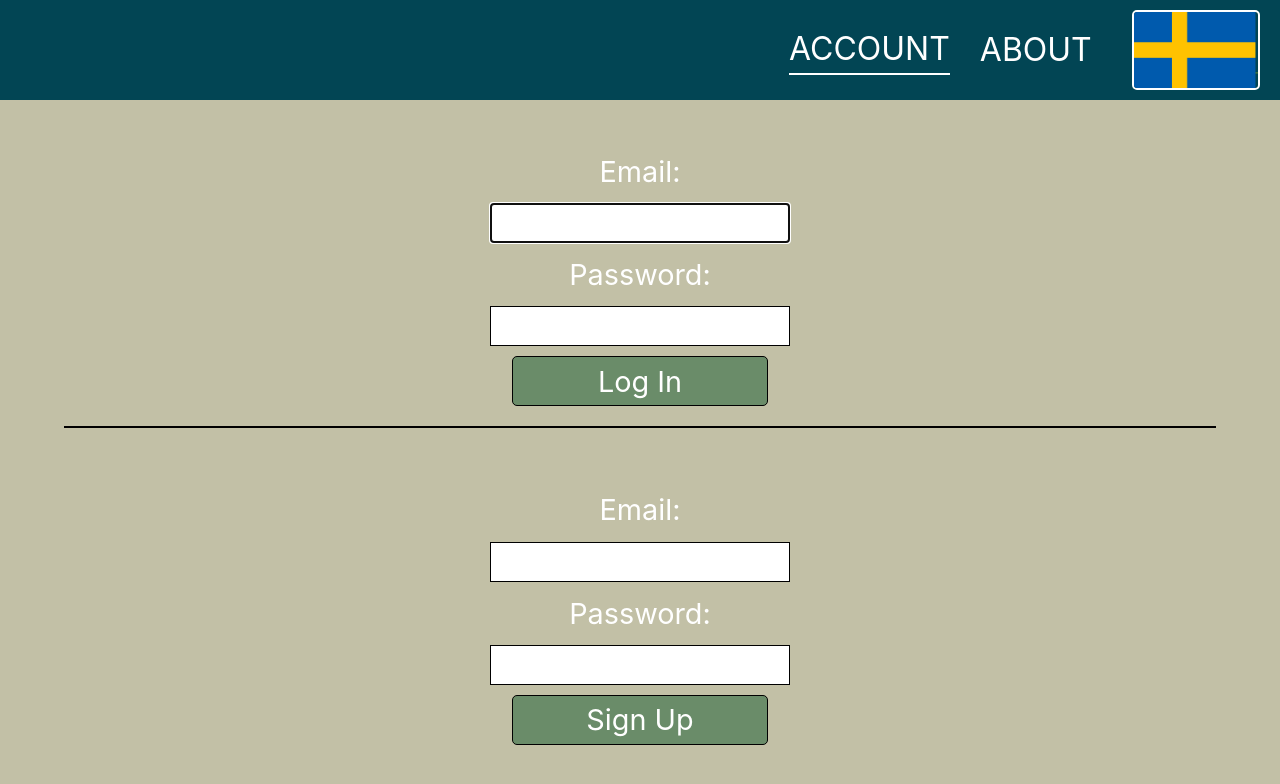
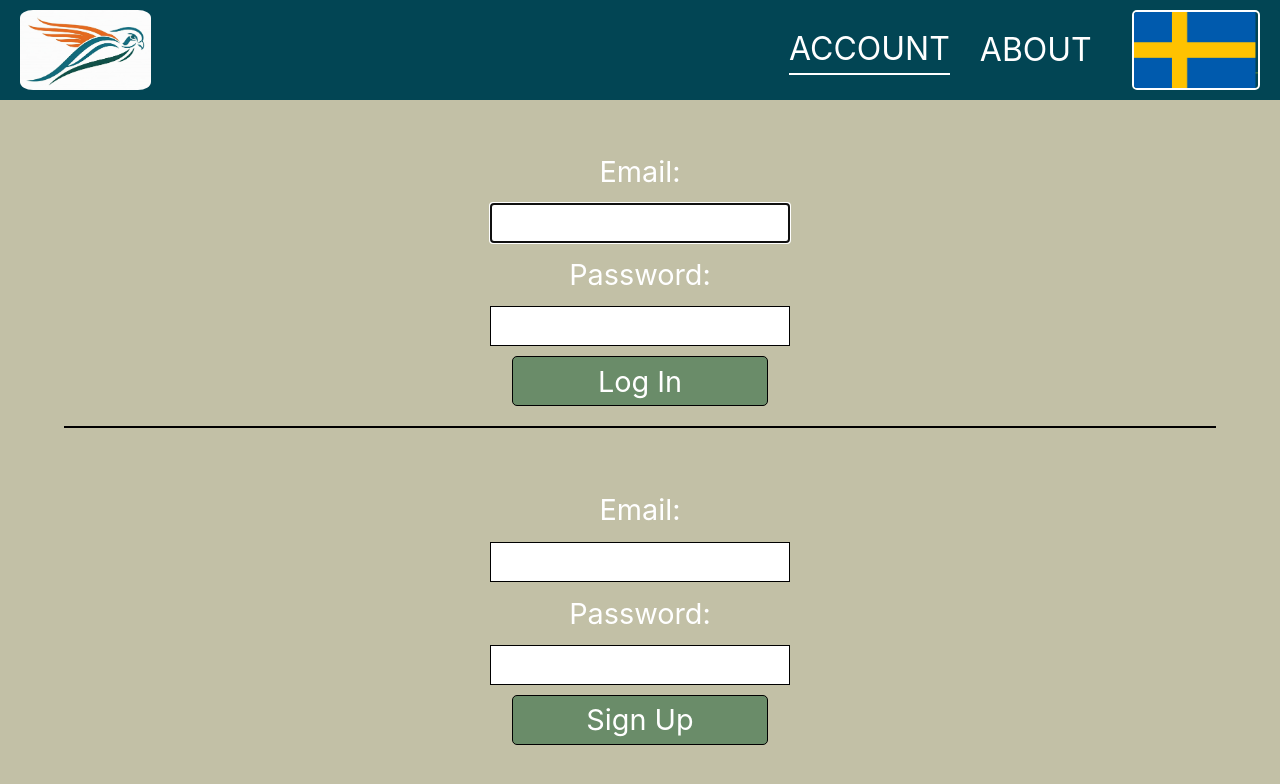
Before and after one commit to Robbie632/mastersDissertation, a React (Create React App) app in the folder frontend/: page / in a window 1280 px wide. Shown: the top 784 px of the page. Built offline with nearby package versions, Linux system fonts and the light colour scheme.

Commit message:
fixed bug that occurs when similarity is 0 and added logo

```diff
--- a/frontend/src/components/Menu.js
+++ b/frontend/src/components/Menu.js
@@ -1,7 +1,8 @@
 import "../styles/menu.css";
 import swedishFlag from "../assets/swedish_flag.png";
+import logo from "../assets/logo.jpeg";
 
-export default function Menu({loggedIn, setMenuSelection, menuSelection, language }) {
+export default function Menu({ loggedIn, setMenuSelection, menuSelection, language }) {
 
   function highlightBorder(menu) {
     const style = menuSelection === menu ? { "borderBottom": "2px solid white" } : {}
@@ -10,15 +11,18 @@ export default function Menu({loggedIn, setMenuSelection, menuSelection, languag
 
   return (
     <header className="App-header Holiday-Cheer-1-hex heading-1">
-      {loggedIn && <div className="menu-button default-button" style={highlightBorder("learn")} onClick={() => setMenuSelection("learn")} >LEARN</div>}
-      {loggedIn && <div className="menu-button default-button" style={highlightBorder("browse")} onClick={() => setMenuSelection("browse")}>BROWSE</div>}
-      <div className="menu-button default-button" style={highlightBorder("account")} onClick={() => setMenuSelection("account")}>
+      <div className="menu-item logo-container">
+        <img className="logo" alt="logo" src={logo}></img>
+      </div>
+      {loggedIn && <div className="menu-item menu-button default-button" style={highlightBorder("learn")} onClick={() => setMenuSelection("learn")} >LEARN</div>}
+      {loggedIn && <div className="menu-item menu-button default-button" style={highlightBorder("browse")} onClick={() => setMenuSelection("browse")}>BROWSE</div>}
+      <div className="menu-item menu-button default-button" style={highlightBorder("account")} onClick={() => setMenuSelection("account")}>
         ACCOUNT
       </div>
-      <div className="menu-button default-button" style={highlightBorder("about")} onClick={() => setMenuSelection("about")}>
+      <div className="menu-item menu-button default-button" style={highlightBorder("about")} onClick={() => setMenuSelection("about")}>
         ABOUT
       </div>
-      <div className="current-language">
+      <div className=" menu-item current-language">
         <img alt="Swedish flag" src={swedishFlag}></img>
       </div>
     </header>
--- a/frontend/src/components/MissingWordsLesson.js
+++ b/frontend/src/components/MissingWordsLesson.js
@@ -168,7 +168,7 @@ export default function MissingWordsLesson({ category, setLessonType, userDetail
       const answerCleaned = processPhrase(answer);
 
       var similarity = await calculate_similarity(answerCleaned, phraseBCleaned, userDetails);
-      if (!similarity) {
+      if (similarity == null) {
         alert("problem checking phrase, please contact website admin")
       }
       else {
@@ -216,7 +216,7 @@ export default function MissingWordsLesson({ category, setLessonType, userDetail
         className="lesson-button home Holiday-Cheer-4-hex"
         onClick={() => setLessonType("")}
       >
-        <div>HOME</div>
+        <div>Back to exercises</div>
       </button>
     </div>
   );
--- a/frontend/src/components/TranslationLesson.js
+++ b/frontend/src/components/TranslationLesson.js
@@ -137,7 +137,7 @@ export default function TranslationLesson({ category, setLessonType, userDetails
       const phraseBCleaned = processPhrase(phraseB);
       const answerCleaned = processPhrase(answer);
       var similarity = await calculate_similarity(answerCleaned, phraseBCleaned, userDetails);
-      if (!similarity) {
+      if (similarity == null) {
         alert("problem checking phrase, please contact website admin")
       }
       else {
@@ -185,7 +185,7 @@ export default function TranslationLesson({ category, setLessonType, userDetails
         className="lesson-button home Holiday-Cheer-4-hex"
         onClick={() => setLessonType("")}
       >
-        <div>HOME</div>
+        <div>Back to exercises</div>
       </button>
     </div>
   );
--- a/frontend/src/components/WordShuffleLesson.js
+++ b/frontend/src/components/WordShuffleLesson.js
@@ -176,7 +176,7 @@ export default function WordShuffleLesson({ category, setLessonType, userDetails
         className="lesson-button home Holiday-Cheer-4-hex"
         onClick={() => setLessonType("")}
       >
-        <div>HOME</div>
+        <div>Back to exercises</div>
       </button>
     </div>
   );
--- a/frontend/src/styles/lesson.css
+++ b/frontend/src/styles/lesson.css
@@ -179,7 +179,7 @@ grid-template: repeat(4, 1fr) / repeat(4, 1fr );
 }
 
 .home {
-  height:50px;
+  height:100px;
   width: 10%;
   display: flex;
   justify-content: center;
--- a/frontend/src/styles/menu.css
+++ b/frontend/src/styles/menu.css
@@ -5,18 +5,35 @@
   justify-content: flex-end;
   gap: 30px;
   color: white;
-  height:100px
+  height: 100px
 }
+
+.menu-item:first-child {
+  margin-right: auto;
+  margin-left:20px;
+}
+
 .current-language {
-  padding:10px;
-  height:100%;
-  margin-right:10px;
+  padding: 10px;
+  height: 100%;
+  margin-right: 10px;
 }
+
 .current-language img {
-  height:100%;
+  height: 100%;
   border: white 2px solid;
   border-radius: 5px;
 }
+
 .menu-button {
   cursor: pointer;
 }
+
+header .logo-container {
+  height: 80%;
+}
+
+header .logo {
+  height: 100%;
+  border-radius: 10%;
+}
```
Also changed, not shown: frontend/src/assets/logo.jpeg (added).
